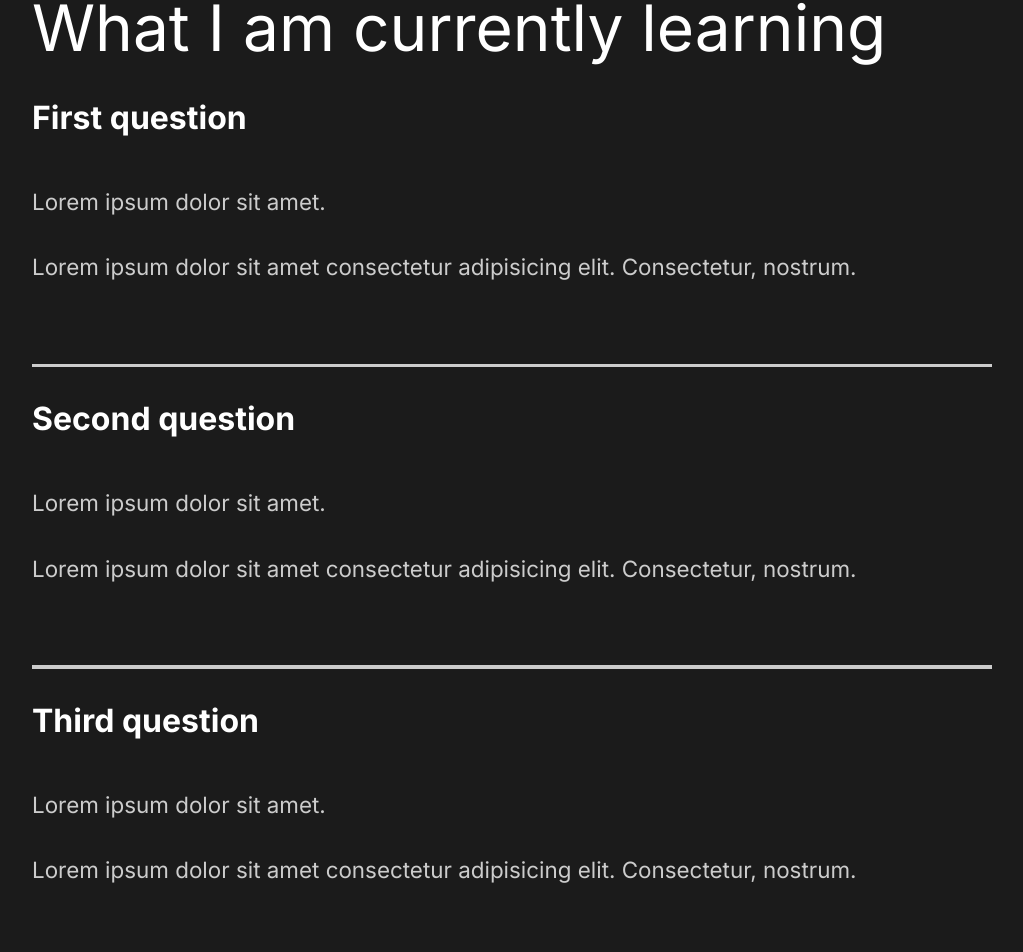
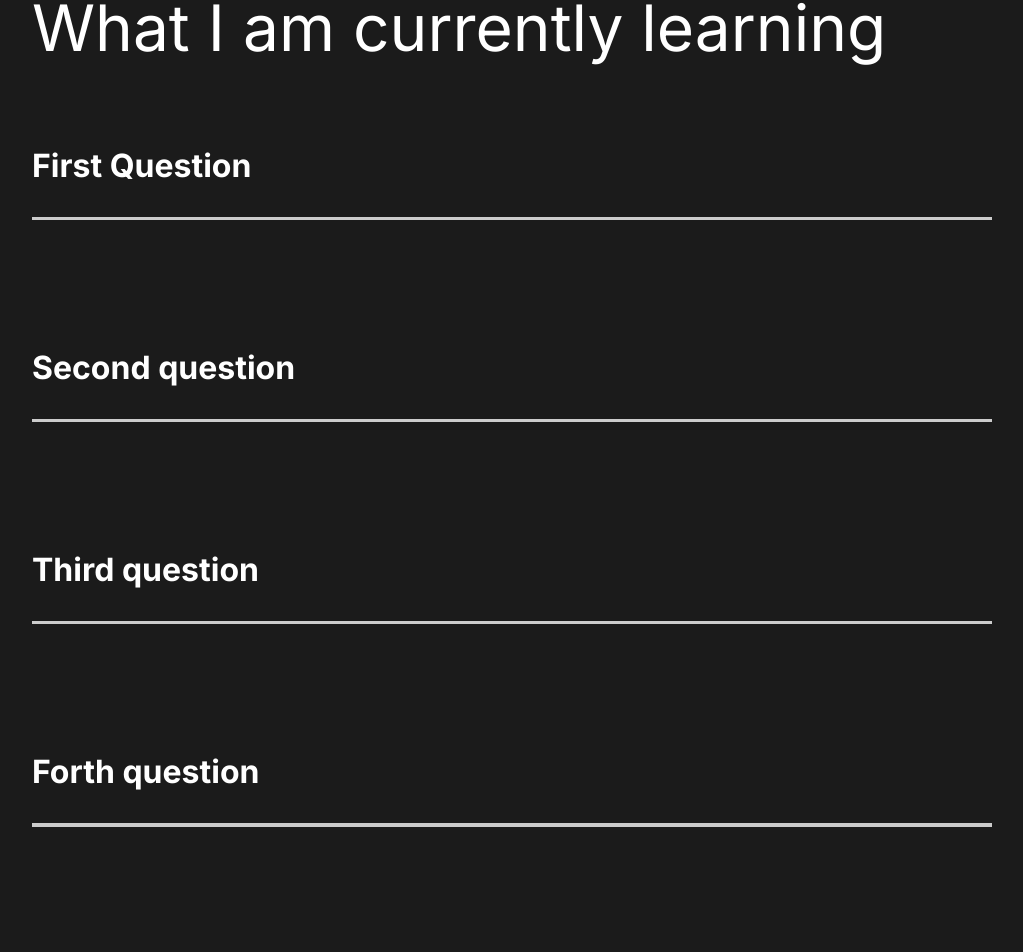
Before and after one commit to Baromeg/baromeg.github.io, a React (Create React App) app: page / in a window 1280 px wide. Shown: the part 2197-3149 px from the top of the page, without its empty margins (128-1151 px from the left). Built offline with nearby package versions, Linux system fonts and the light colour scheme.

Commit message:
Learning section animation

```diff
--- a/src/components/Learning.js
+++ b/src/components/Learning.js
@@ -1,6 +1,10 @@
 import React from "react"
 import innovation from "../img/innovation.png"
 import baltasar from "../img/Baltasar.jpeg"
+import Toggle from "./Toggle"
+
+// Animation
+import { AnimateSharedLayout } from "framer-motion";
 
 import styled from "styled-components"
 import {
@@ -14,8 +18,11 @@ const Learning = () => {
   return (
     <StyledLearning>
       <h2>What I am currently learning</h2>
-      <div className='Subject'>
-        <h4>First question</h4>
+      <AnimateSharedLayout >
+
+        <Toggle
+        title= "First Question"
+        >
           <div className='explanation'>
             <p>Lorem ipsum dolor sit amet.</p>
             <p>
@@ -23,11 +30,8 @@ const Learning = () => {
               Consectetur, nostrum.
             </p>
           </div>
-      </div>
-      <div className="learning-line"></div>
-      <div className='Subject'>
-        <h4>Second question</h4>
-
+        </Toggle>
+        <Toggle         title= "Second question">
         <div className='explanation'>
           <p>Lorem ipsum dolor sit amet.</p>
           <p>
@@ -35,12 +39,11 @@ const Learning = () => {
             Consectetur, nostrum.
           </p>
         </div>
-      </div>
-      <div className="learning-line"></div>
+        </Toggle>
 
-      <div className='Subject'>
-        <h4>Third question</h4>
 
+
+        <Toggle title= "Third question">
           <div className='explanation'>
           <p>Lorem ipsum dolor sit amet.</p>
           <p>
@@ -48,12 +51,10 @@ const Learning = () => {
             Consectetur, nostrum.
           </p>
         </div>
-      </div>
-      <div className="learning-line"></div>
+        </Toggle>
 
-      <div className='Subject'>
-        <h4>Forth question</h4>
 
+        <Toggle title= "Forth question">
           <div className='explanation'>
           <p>Lorem ipsum dolor sit amet.</p>
           <p>
@@ -61,8 +62,9 @@ const Learning = () => {
             Consectetur, nostrum.
           </p>
         </div>
-      </div>
-      <div className="learning-line"></div>
+      </Toggle>
+      </AnimateSharedLayout>
+
 
     </StyledLearning>
   )
--- /dev/null
+++ b/src/components/Toggle.js
@@ -0,0 +1,16 @@
+import React, { useState } from "react"
+
+import { motion } from "framer-motion"
+
+const Toggle = ({ children, title }) => {
+  const [toggle, setToggle] = useState(false)
+  return (
+    <motion.div layout className='subject' onClick={() => setToggle(!toggle)}>
+      <motion.h4 layout>{title}</motion.h4>
+      {toggle ? children : ""}
+      <div className='learning-line'></div>
+    </motion.div>
+  )
+}
+
+export default Toggle
```
Also changed, not shown: src/components/ImageTag.js (added, +16 -0 lines). Lines whose indentation alone changed are shown as unchanged.
